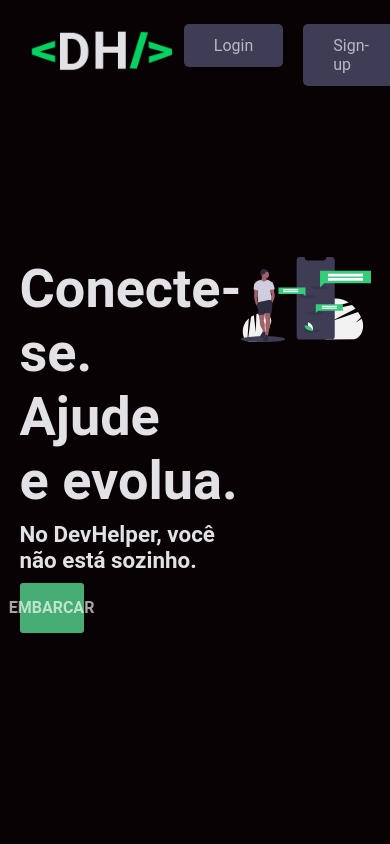
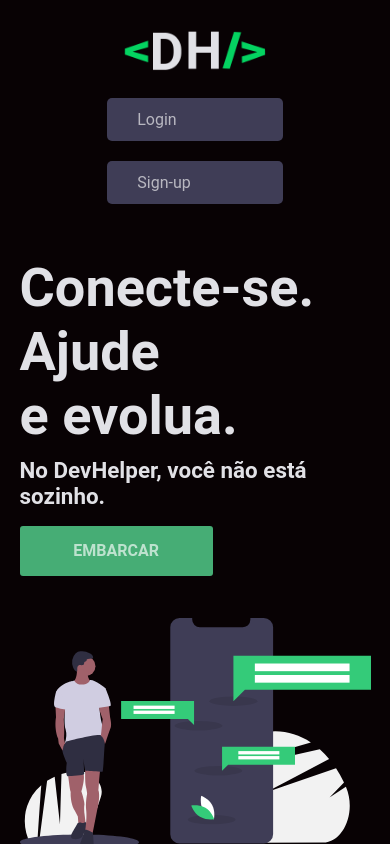
Before and after one commit to SoftCodersJs/DevHelperWeb, a React (Create React App) app: page / in a window 390 px wide. Built offline with nearby package versions, Linux system fonts and the light colour scheme; the HTML template or start-up script is replaced by a standard one.

Commit message:
responsive index

```diff
--- a/src/pages/Home/styles.css
+++ b/src/pages/Home/styles.css
@@ -104,6 +104,28 @@
   width: 100%;
 }
 
+@media(max-width: 576px) {
+  .header {
+    flex-direction: column;
+    align-items: center;
+  }
+  .login-btn, .register-btn {
+    margin: 10px 0;
+    width: 50%;
+  }
+  .hero {
+    flex-direction: column;
+    margin-top: 5vh;
+  }
+  .hero .txt .entry-btn {
+    width: 55%;
+    margin: 2vh 0 5vh;
+  }
+  .carousel {
+    margin-top: 25vh;
+  }
+}
+
 .carousel {
   max-width: 1200px;
   width: 70%;
```
